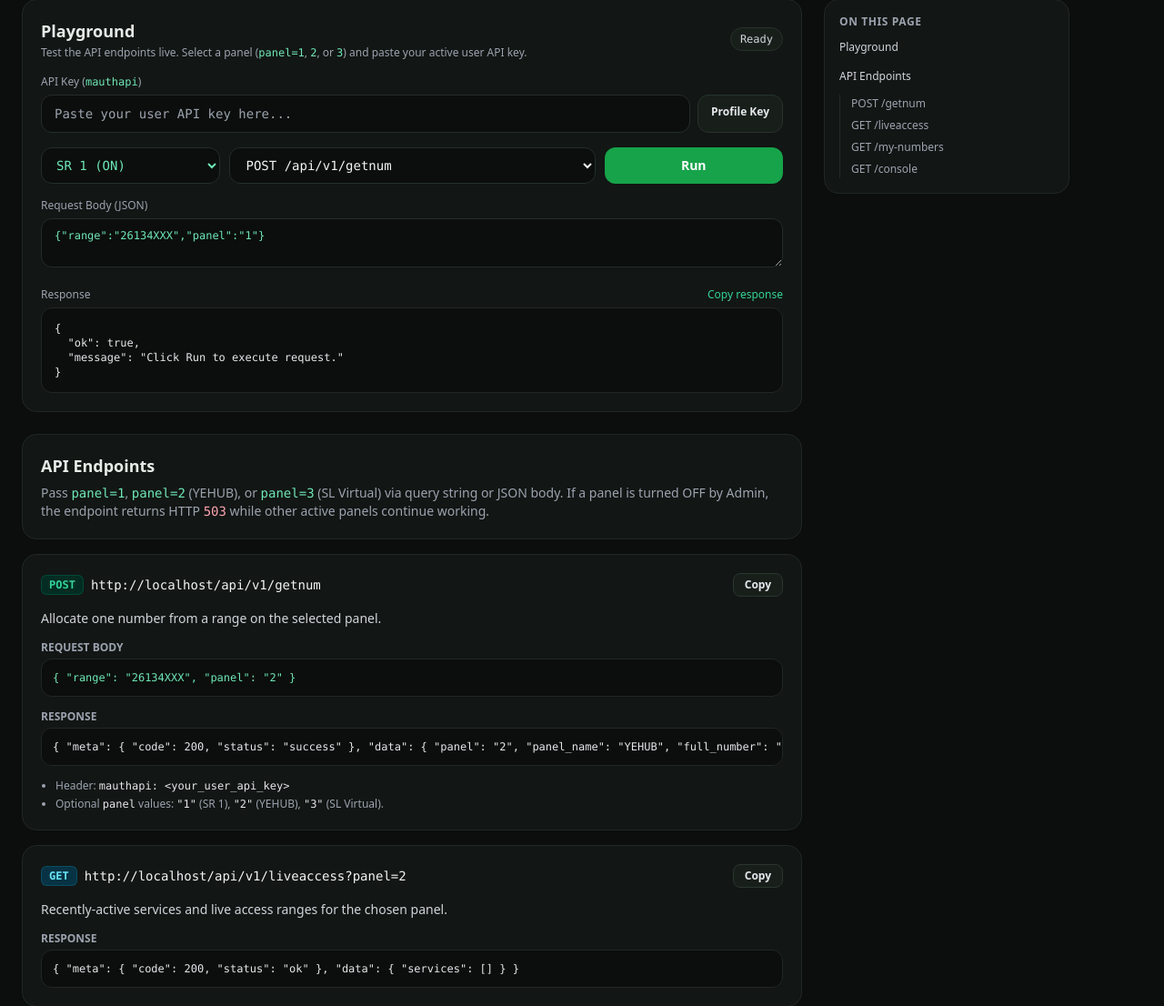
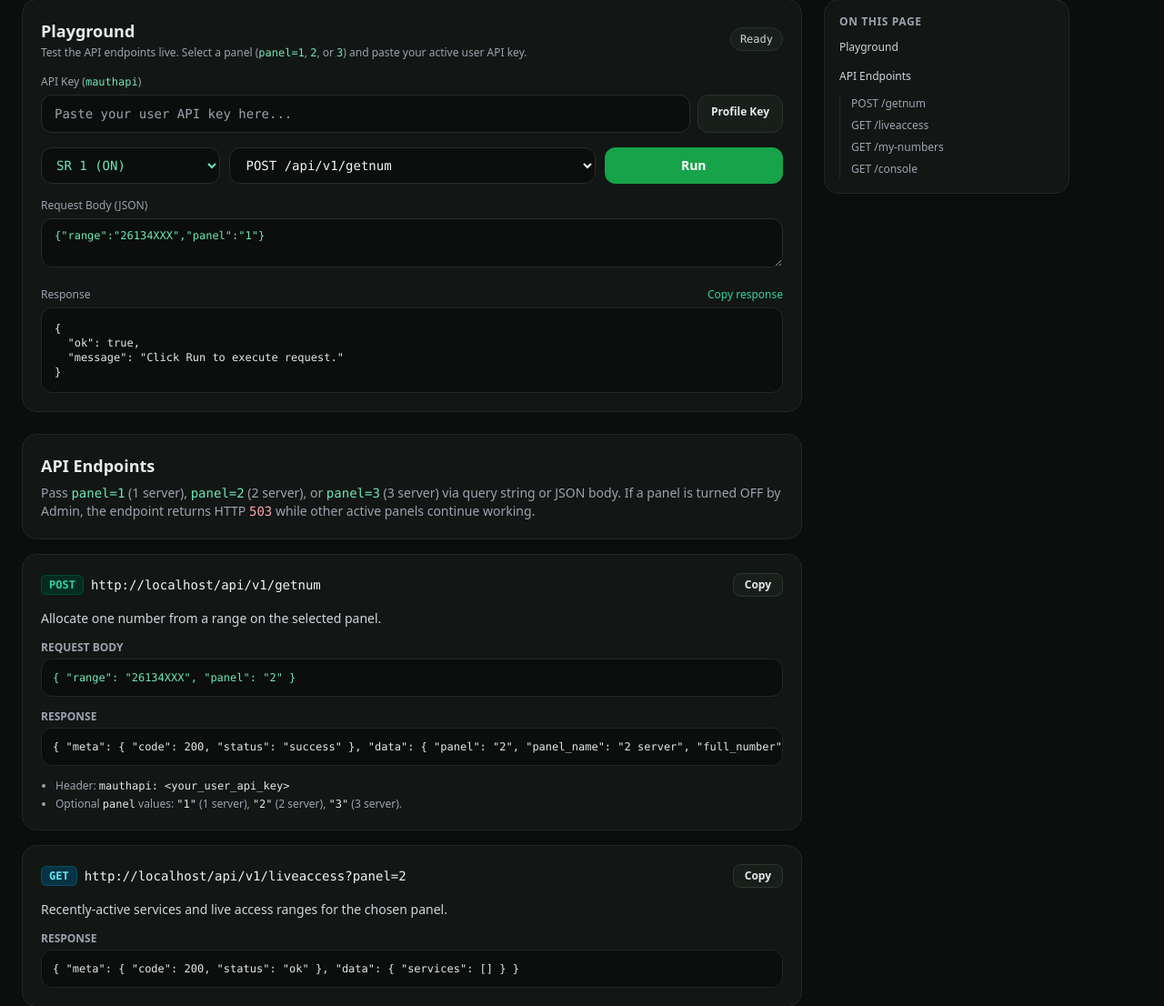
Before and after one commit to mrifathossen57-svg/Free-ai, a Flask app: page /api-docs in a window 1280 px wide. Shown: the part 215-1321 px from the top of the page at 91% size. Run offline with Flask 3, Linux system fonts and the light colour scheme; data comes from the database, SQL or seed files in the repository; some libraries are stand-ins or nearby versions.

Commit message:
Update api_docs.html

```diff
--- a/templates/api_docs.html
+++ b/templates/api_docs.html
@@ -2,11 +2,10 @@
 {% block title %}API Documentation{% endblock %}
 {% block content %}
 {% set site_base = base_path if base_path else (request.host_url.rstrip('/') ~ '/api/v1') %}
-{% set panel_name = panel_brand_name if panel_brand_name is defined else "SR 1" %}
 {% set p_map = panels_status if panels_status is defined else {
-  "1": {"key": "1", "name": panel_name, "active": voltx_panel_active if voltx_panel_active is defined else true},
-  "2": {"key": "2", "name": "YEHUB", "active": true},
-  "3": {"key": "3", "name": "SL Virtual", "active": true}
+  "1": {"key": "1", "name": "1 server", "active": voltx_panel_active if voltx_panel_active is defined else true},
+  "2": {"key": "2", "name": "2 server", "active": true},
+  "3": {"key": "3", "name": "3 server", "active": true}
 } %}
 
 <div class="max-w-6xl space-y-6">
@@ -34,7 +33,7 @@
   <!-- Active Panels Status Strip -->
   <div class="grid grid-cols-1 sm:grid-cols-3 gap-3">
     {% for pk in ["1", "2", "3"] %}
-      {% set p_info = p_map.get(pk, {"key": pk, "name": "Panel " ~ pk, "active": true}) %}
+      {% set p_info = p_map.get(pk, {"key": pk, "name": pk ~ " server", "active": true}) %}
       <div class="card rounded-2xl p-3.5 flex items-center justify-between">
         <div>
           <div class="text-xs text-gray-400 font-mono">Panel {{ pk }}</div>
@@ -83,7 +82,7 @@
           <select id="pgPanel" onchange="onEndpointChange()"
                   class="sm:col-span-3 px-3 py-2.5 rounded-xl bg-[#0b0e0c] border border-[#242e29] font-mono text-xs sm:text-sm text-emerald-300 focus:outline-none focus:border-emerald-500">
             {% for pk in ["1", "2", "3"] %}
-              {% set p_info = p_map.get(pk, {"key": pk, "name": "Panel " ~ pk, "active": true}) %}
+              {% set p_info = p_map.get(pk, {"key": pk, "name": pk ~ " server", "active": true}) %}
               <option value="{{ pk }}">{{ p_info.name }} ({{ 'ON' if p_info.active else 'OFF' }})</option>
             {% endfor %}
           </select>
@@ -126,7 +125,7 @@
         <div class="card rounded-2xl p-5">
           <h2 class="text-lg font-bold">API Endpoints</h2>
           <p class="text-xs sm:text-sm text-gray-400 mt-1.5 leading-relaxed">
-            Pass <code class="text-emerald-300">panel=1</code>, <code class="text-emerald-300">panel=2</code> (YEHUB), or <code class="text-emerald-300">panel=3</code> (SL Virtual) via query string or JSON body. If a panel is turned OFF by Admin, the endpoint returns HTTP <code class="text-rose-300">503</code> while other active panels continue working.
+            Pass <code class="text-emerald-300">panel=1</code> (1 server), <code class="text-emerald-300">panel=2</code> (2 server), or <code class="text-emerald-300">panel=3</code> (3 server) via query string or JSON body. If a panel is turned OFF by Admin, the endpoint returns HTTP <code class="text-rose-300">503</code> while other active panels continue working.
           </p>
         </div>
 
@@ -151,12 +150,12 @@
 
           <div>
             <div class="text-xs font-semibold text-gray-400 uppercase mb-1">Response</div>
-            <pre class="p-3 rounded-xl bg-[#0b0e0c] border border-[#202824] font-mono text-xs text-gray-200 overflow-x-auto">{ "meta": { "code": 200, "status": "success" }, "data": { "panel": "2", "panel_name": "YEHUB", "full_number": "+447404333228" } }</pre>
+            <pre class="p-3 rounded-xl bg-[#0b0e0c] border border-[#202824] font-mono text-xs text-gray-200 overflow-x-auto">{ "meta": { "code": 200, "status": "success" }, "data": { "panel": "2", "panel_name": "2 server", "full_number": "+447404333228" } }</pre>
           </div>
 
           <ul class="text-xs text-gray-400 space-y-1 list-disc pl-4">
             <li>Header: <code class="text-gray-200">mauthapi: &lt;your_user_api_key&gt;</code></li>
-            <li>Optional <code class="text-gray-200">panel</code> values: <code class="text-gray-200">"1"</code> (SR 1), <code class="text-gray-200">"2"</code> (YEHUB), <code class="text-gray-200">"3"</code> (SL Virtual).</li>
+            <li>Optional <code class="text-gray-200">panel</code> values: <code class="text-gray-200">"1"</code> (1 server), <code class="text-gray-200">"2"</code> (2 server), <code class="text-gray-200">"3"</code> (3 server).</li>
           </ul>
         </div>
 
```
